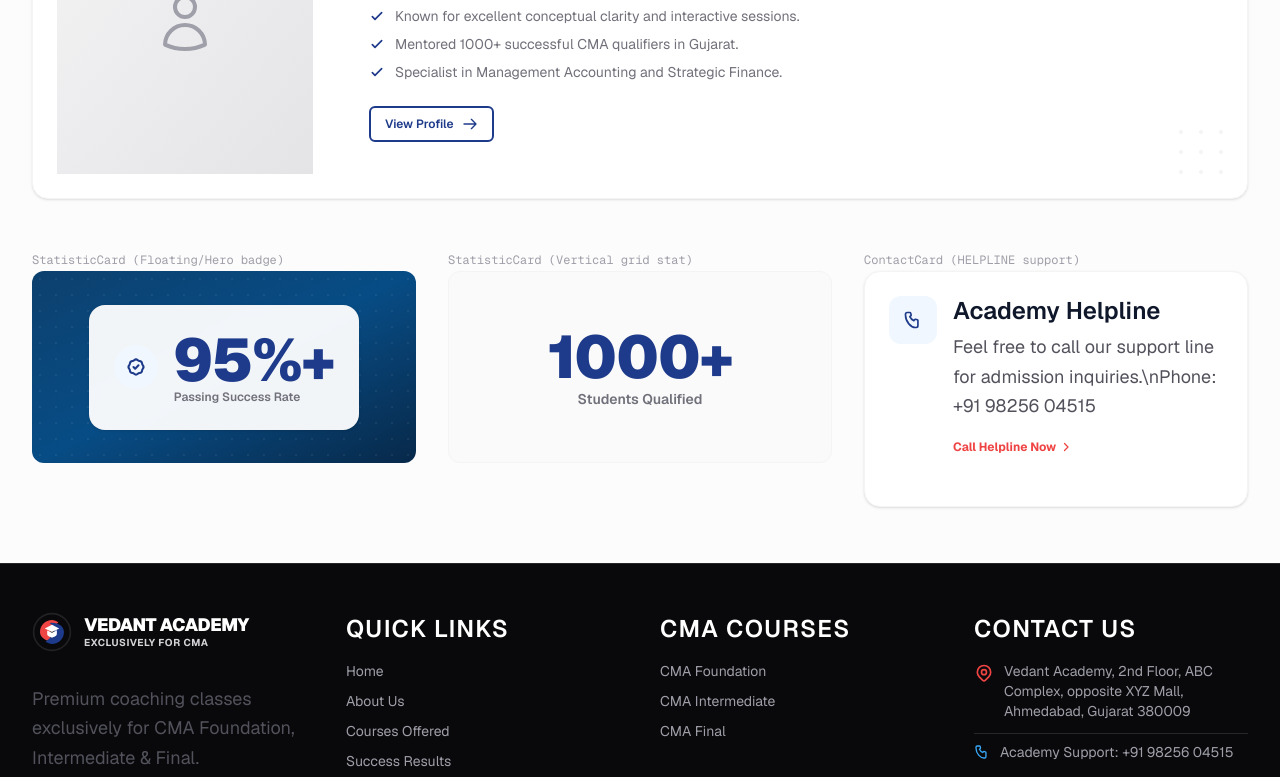
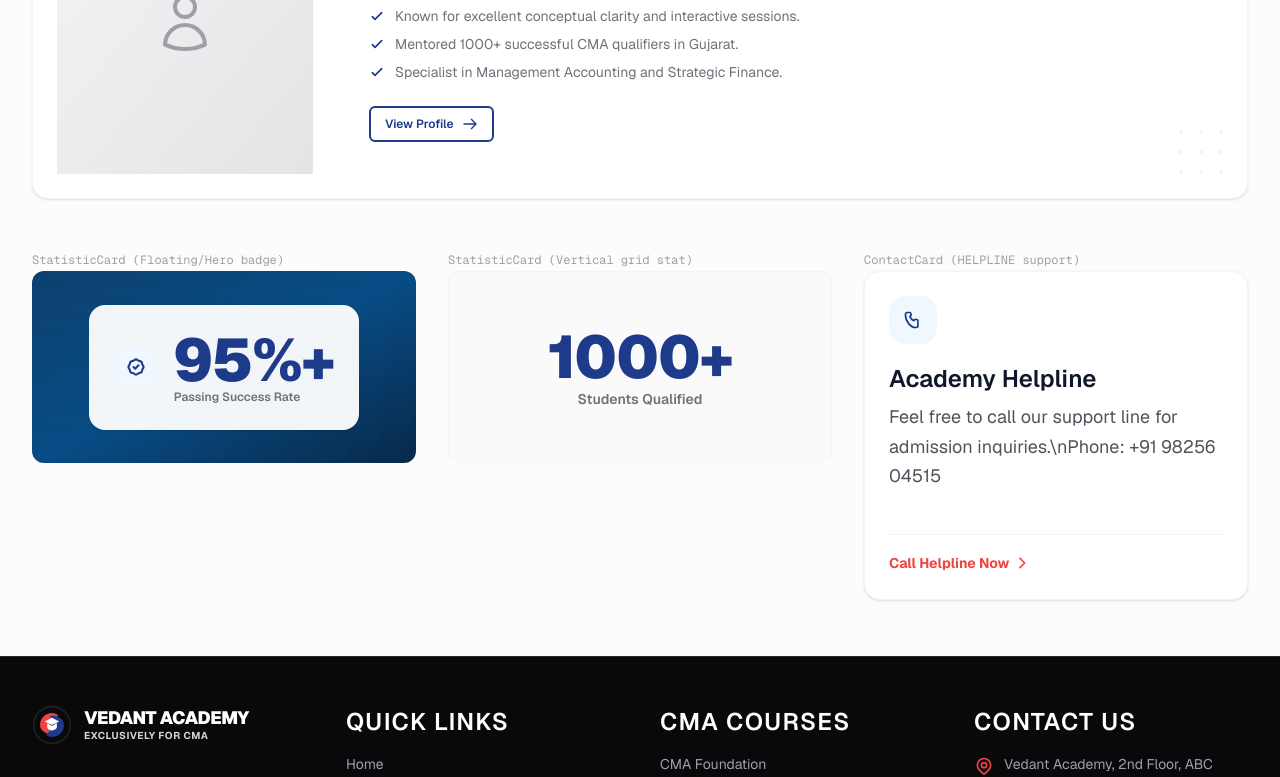
Before and after one commit to JatinRajvani/Vedant_Website, a Next.js app: page /components in a window 1280 px wide. Shown: the part 4919-5696 px from the top of the page. Built offline with nearby package versions, Linux system fonts and the light colour scheme.

Commit message:
feat(cards): enlarge result portraits, vertical contact layout, and allow youtube remote images

```diff
--- a/next.config.ts
+++ b/next.config.ts
@@ -3,6 +3,14 @@ import type { NextConfig } from "next";
 const nextConfig: NextConfig = {
   /* config options here */
   reactCompiler: true,
+  images: {
+    remotePatterns: [
+      {
+        protocol: "https",
+        hostname: "img.youtube.com",
+      },
+    ],
+  },
 };
 
 export default nextConfig;
--- a/src/components/cards/ContactCard/index.tsx
+++ b/src/components/cards/ContactCard/index.tsx
@@ -29,40 +29,40 @@ export default function ContactCard({
     <Card
       variant="default"
       hover={isLink}
-      className="flex gap-4 p-6 bg-white dark:bg-zinc-900 border border-zinc-100 dark:border-zinc-800 text-left h-full items-start"
+      className="flex flex-col p-6 bg-white dark:bg-zinc-900 border border-zinc-100 dark:border-zinc-800 text-left h-full"
     >
       {/* 1. Icon Container */}
-      <div className="flex items-center justify-center h-12 w-12 rounded-xl bg-brand-blue-50 dark:bg-brand-blue-900/20 text-brand-blue dark:text-brand-blue-400 shrink-0">
+      <div className="flex items-center justify-center h-12 w-12 rounded-2xl bg-brand-blue-50 dark:bg-brand-blue-900/20 text-brand-blue dark:text-brand-blue-400 shrink-0 mb-5">
         {icon}
       </div>
 
       {/* 2. Text Details */}
-      <div className="space-y-1.5 flex-grow">
-        <Typography variant="h3" as="h4" className="font-bold text-base text-brand-dark dark:text-white leading-tight">
+      <div className="flex-grow space-y-2">
+        <Typography variant="h3" as="h4" className="font-bold text-lg text-brand-dark dark:text-white leading-tight">
           {title}
         </Typography>
 
         <Typography variant="body" className="text-zinc-500 dark:text-zinc-400 text-sm leading-relaxed whitespace-pre-line">
           {value}
         </Typography>
+      </div>
 
       {/* Optional Action link (e.g. Call Helpline / View Map) */}
       {isLink && (
-          <div className="pt-2">
+        <div className="pt-4 border-t border-zinc-100 dark:border-zinc-800/80 mt-5">
           <a
             href={href}
-              className="text-xs font-bold text-brand-red hover:text-brand-red-700 dark:hover:text-brand-red-400 inline-flex items-center gap-1 group/link outline-none focus-visible:underline"
+            className="text-sm font-bold text-brand-red hover:text-brand-red-700 dark:hover:text-brand-red-400 inline-flex items-center gap-1 group/link outline-none focus-visible:underline"
             target={href?.startsWith("http") ? "_blank" : undefined}
             rel={href?.startsWith("http") ? "noopener noreferrer" : undefined}
           >
             {actionText}
-              <svg className="h-3 w-3 transform group-hover/link:translate-x-0.5 transition-transform duration-200" fill="none" stroke="currentColor" strokeWidth="2.5" viewBox="0 0 24 24">
+            <svg className="h-4 w-4 transform group-hover/link:translate-x-0.5 transition-transform duration-200" fill="none" stroke="currentColor" strokeWidth="2.5" viewBox="0 0 24 24">
               <path strokeLinecap="round" strokeLinejoin="round" d="M9 5l7 7-7 7" />
             </svg>
           </a>
         </div>
       )}
-      </div>
     </Card>
   );
 }
--- a/src/components/cards/ResultCard/index.tsx
+++ b/src/components/cards/ResultCard/index.tsx
@@ -33,14 +33,14 @@ export default function ResultCard({
       className="flex flex-col items-center text-center p-6 bg-white dark:bg-zinc-900 border border-zinc-50 dark:border-zinc-800"
     >
       {/* 1. Portrait Circle frame with Overlay Rank badge */}
-      <div className="relative h-28 w-28 shrink-0 mb-4">
+      <div className="relative h-36 w-36 shrink-0 mb-5">
         <div className="relative h-full w-full rounded-full overflow-hidden border-4 border-zinc-100 dark:border-zinc-800 bg-zinc-50 dark:bg-zinc-800">
           {imageSrc ? (
             <Image
               src={imageSrc}
               alt={name}
               fill
-              sizes="112px"
+              sizes="144px"
               className="object-cover"
             />
           ) : (
```
Lines whose indentation alone changed are shown as unchanged.
